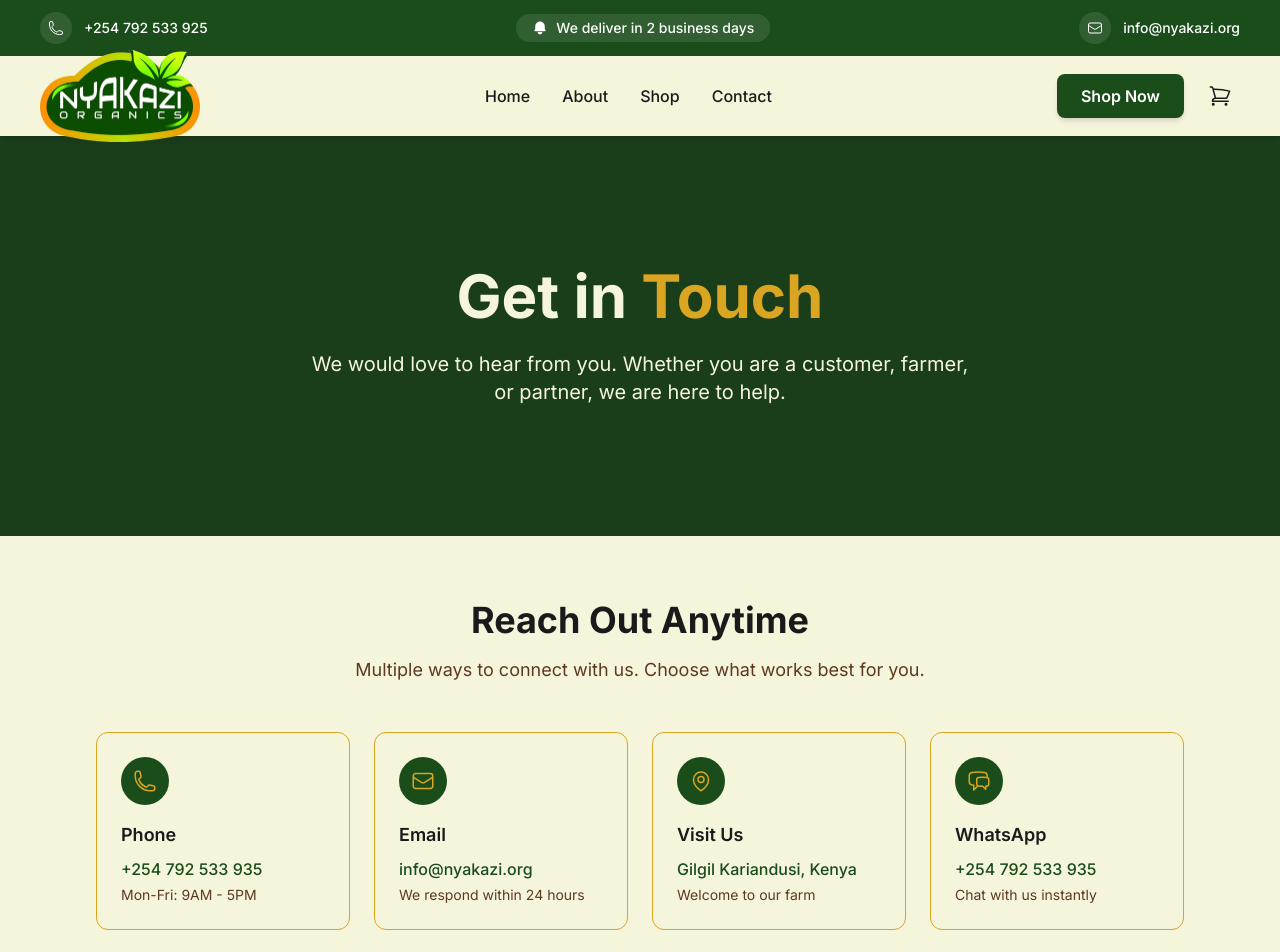
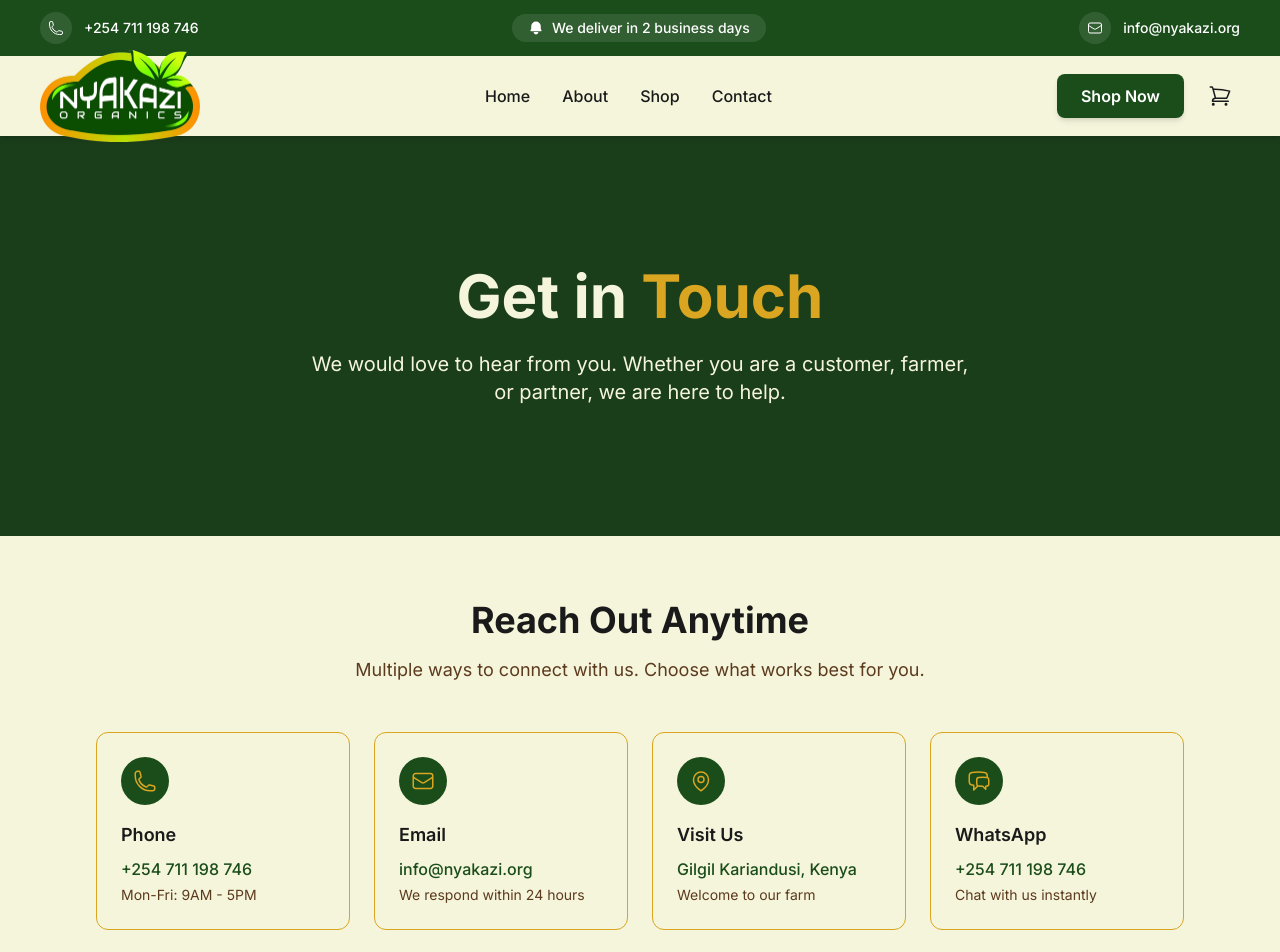
Before and after one commit to Njenga993/nyakazi-organics, a Next.js app: page /contact in a window 1280 px wide. Shown: the top 952 px of the page. Built offline with nearby package versions, Linux system fonts and the light colour scheme.

Commit message:
final touches for production

```diff
--- a/src/app/contact/page.tsx
+++ b/src/app/contact/page.tsx
@@ -67,9 +67,9 @@
     {
       icon: PhoneIcon,
       label: "Phone",
-      value: "+254 792 533 935",
+      value: "+254 711 198 746",
       description: "Mon-Fri: 9AM - 5PM",
-      action: "tel:+254792533935",
+      action: "tel:+254711198746",
     },
     {
       icon: EnvelopeIcon,
@@ -88,9 +88,9 @@
     {
       icon: ChatBubbleLeftRightIcon,
       label: "WhatsApp",
-      value: "+254 792 533 935",
+      value: "+254 711 198 746",
       description: "Chat with us instantly",
-      action: "https://wa.me/254792533935",
+      action: "https://wa.me/254711198746",
     },
   ];
 
--- a/src/app/layout.tsx
+++ b/src/app/layout.tsx
@@ -114,7 +114,7 @@
     "Fresh, organic indigenous African vegetables grown using sustainable agroecological methods. Supporting local farmers and preserving Kenya's agricultural heritage.",
   contactPoint: {
     "@type": "ContactPoint",
-    telephone: "+254718105412",
+    telephone: "+254711198746",
     contactType: "customer service",
     availableLanguage: ["en", "sw"],
     email: "info@nyakazi.org",
--- a/src/components/Footer.tsx
+++ b/src/components/Footer.tsx
@@ -463,7 +463,7 @@
                   <span className="font-medium" style={{ color: "#DAA520" }}>
                     Phone:
                   </span>{" "}
-                  +254 792 533 935
+                  +254 711 198 746
                 </p>
                 <p>
                   <span className="font-medium" style={{ color: "#DAA520" }}>
--- a/src/components/Navbar.tsx
+++ b/src/components/Navbar.tsx
@@ -98,7 +98,7 @@
             <div className="p-2 bg-white/10 rounded-full group-hover:bg-white/20 transition-colors">
               <PhoneIcon className="w-4 h-4" />
             </div>
-            <span className="font-medium">+254 792 533 925</span>
+            <span className="font-medium">+254 711 198 746</span>
           </div>
 
           <div className="flex-1 text-center">
```
